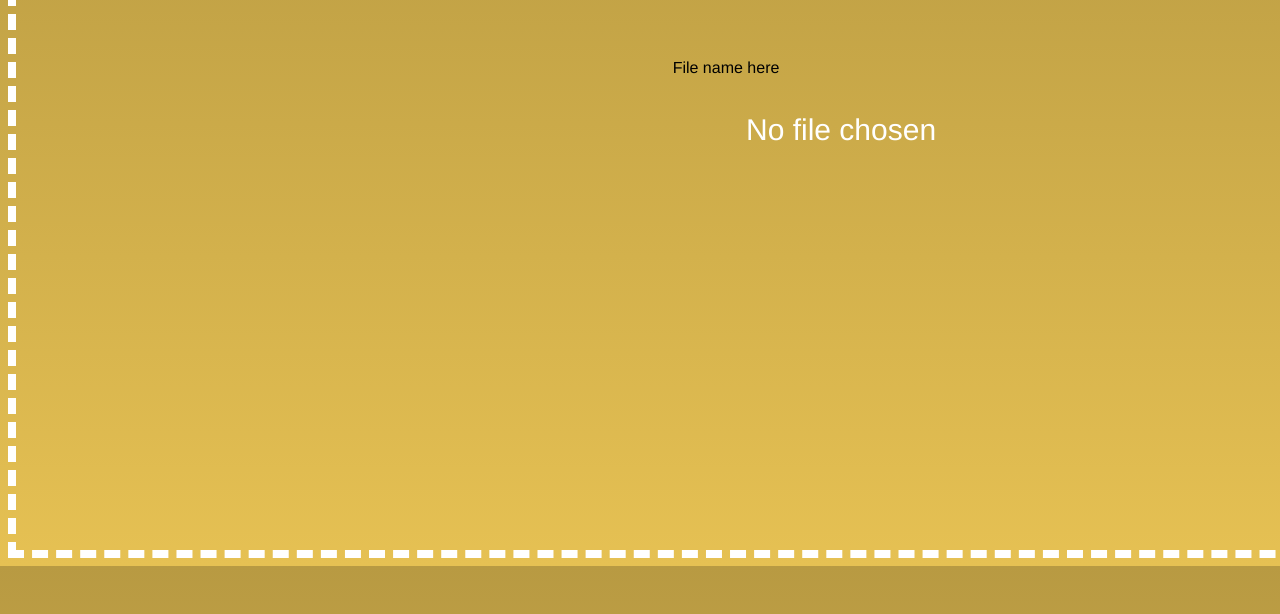
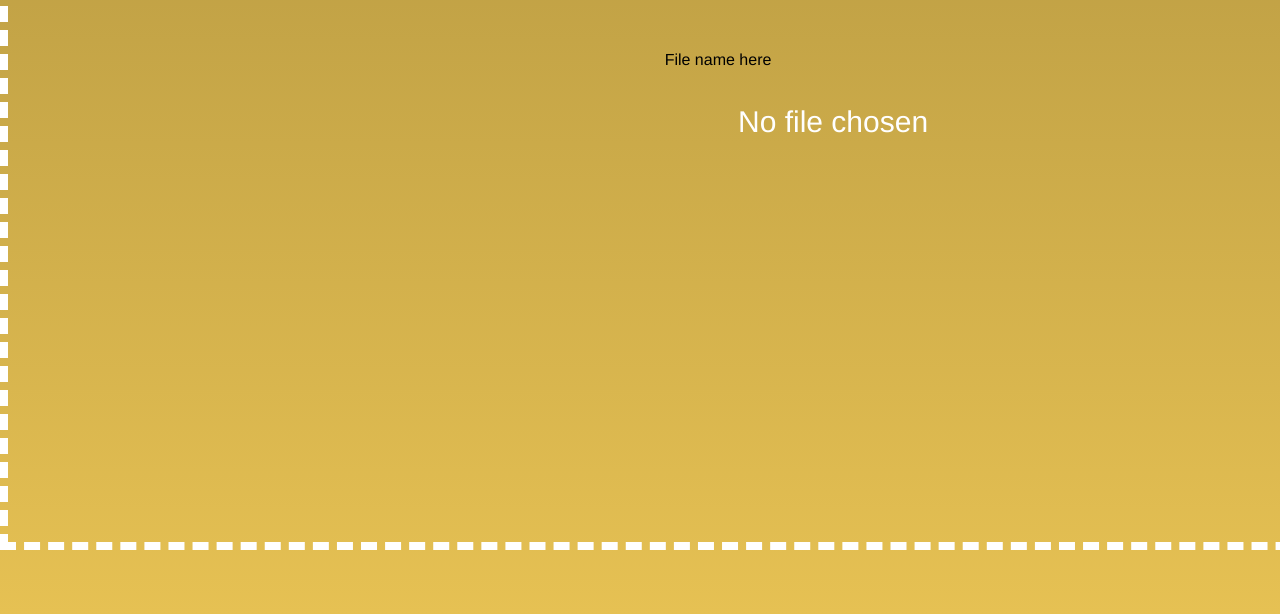
Before and after one commit to rndlpz/CipherStream_FE, a plain HTML site: page indexReceived.html in a window 1280 px wide. Shown: the part 186-800 px from the top of the page. Drawn offline with Linux system fonts and the light colour scheme.

Commit message:
fixed background

```diff
--- a/styles.css
+++ b/styles.css
@@ -7,6 +7,10 @@ body{
   background: -moz-linear-gradient(top, #B89A42 0%, #E6C153 100%);
   background: -webkit-linear-gradient(top, #B89A42 0%, #E6C153 100%);
   background: linear-gradient(to bottom, #B89A42 0%, #E6C153 100%);
+  height: 100%;
+  margin: 0;
+  background-repeat: no-repeat;
+  background-attachment: fixed;
 }
 
 .maintitle{
@@ -94,8 +98,6 @@ input{
 .upload-btn {
   position:relative;
   padding: 700px 710px;
-  background-color: #B89A42;
-  color: #fff;
   border: none;
   cursor: pointer;
   z-index: 1;
```
